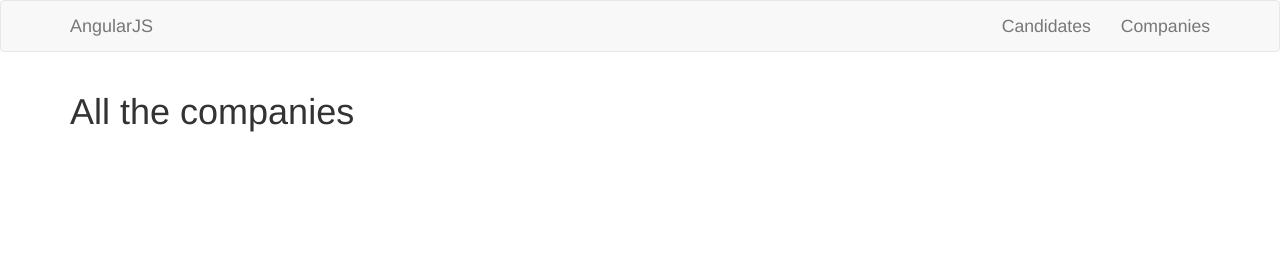
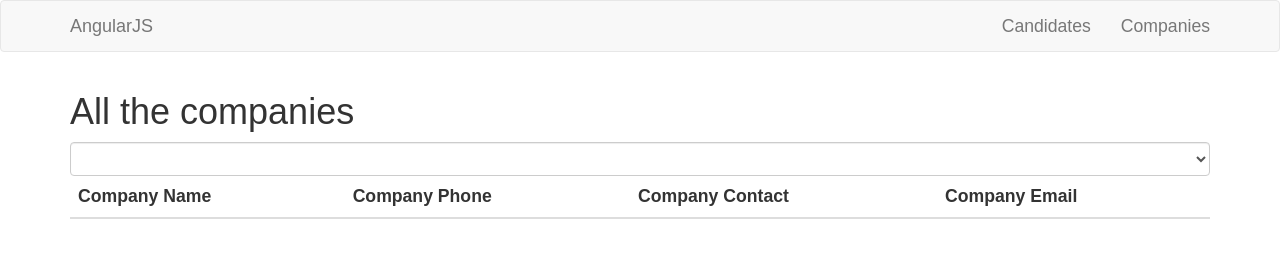
Before and after one commit to alex-woods89/mini-crm, a website: page mini-crm/client/app/index.htm at #!/second in a window 1280 px wide. Drawn offline with nearby package versions, Linux system fonts and the light colour scheme; some packages are replaced by stand-ins of ours; no server answers; some icons are missing.

Commit message:
styled companies

```diff
--- a/mini-crm/client/app/app.js
+++ b/mini-crm/client/app/app.js
@@ -74,13 +74,14 @@ myApp.controller('mainController', ['$scope', '$log', '$http', function($scope,
 myApp.controller('secondController', ['$scope', '$log', '$http', function($scope, $log, $http) {
 
     $scope.companies = []
+    $scope.selectedCompany = {}
 
     $http({
         method: 'GET',
         url: 'http://localhost:3000/api/companies'
       }).then(function successCallback(response) {
           $scope.companies = response.data
-        }, function errorCallback(response) {
+        }, function errorCallback() {
           console.error(error)
         });
 
--- /dev/null
+++ b/mini-crm/client/app/css/app.css
@@ -0,0 +1,3 @@
+h1 {
+    color: brown;
+}
--- a/mini-crm/client/app/index.htm
+++ b/mini-crm/client/app/index.htm
@@ -7,10 +7,12 @@
 
         <!-- load bootstrap and fontawesome via CDN -->
         <link rel="stylesheet" href="//netdna.bootstrapcdn.com/bootstrap/3.2.0/css/bootstrap.min.css" />
+        <link re="stylesheet" href="css/app.css"/>
         <style>
             html, body, input, select, textarea
             {
                 font-size: 1.05em;
+                font-family: Arial, Helvetica, sans-serif;
             }
         </style>
 
--- a/mini-crm/client/app/pages/second.html
+++ b/mini-crm/client/app/pages/second.html
@@ -5,3 +5,27 @@
         {{company.name}}
     </li>
 </ul>
+
+<select class="form-control" name="companySelect" id="companySelect"
+ng-options="company.name for company in companies track by company._id"
+ng-model="selectedCompany" ></select>
+
+<table class="table">
+    <thead>
+<tr>
+    <th scope="col">Company Name</th>
+    <th scope="col">Company Phone</th>
+    <th scope="col">Company Contact</th>
+    <th scope="col">Company Email</th>
+</tr>
+</thead>
+<tbody>
+<tr>
+    <td>{{selectedCompany.name}}</td>
+    <td>{{selectedCompany.phone}}</td>
+    <td>{{selectedCompany.contact}}</td>
+    <td>{{selectedCompany.email}}</td>
+</tr>
+</tbody>
+
+</table>
```
